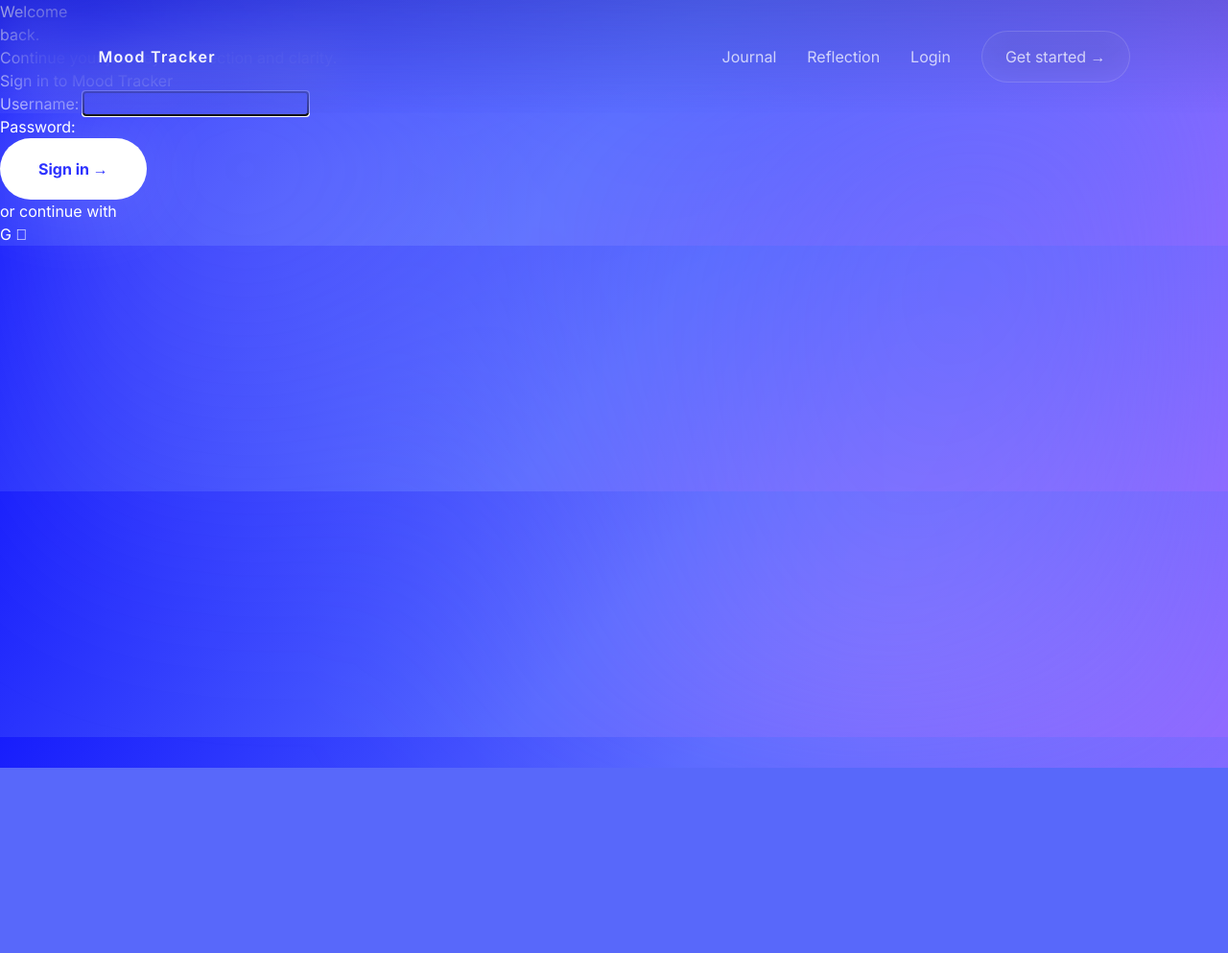
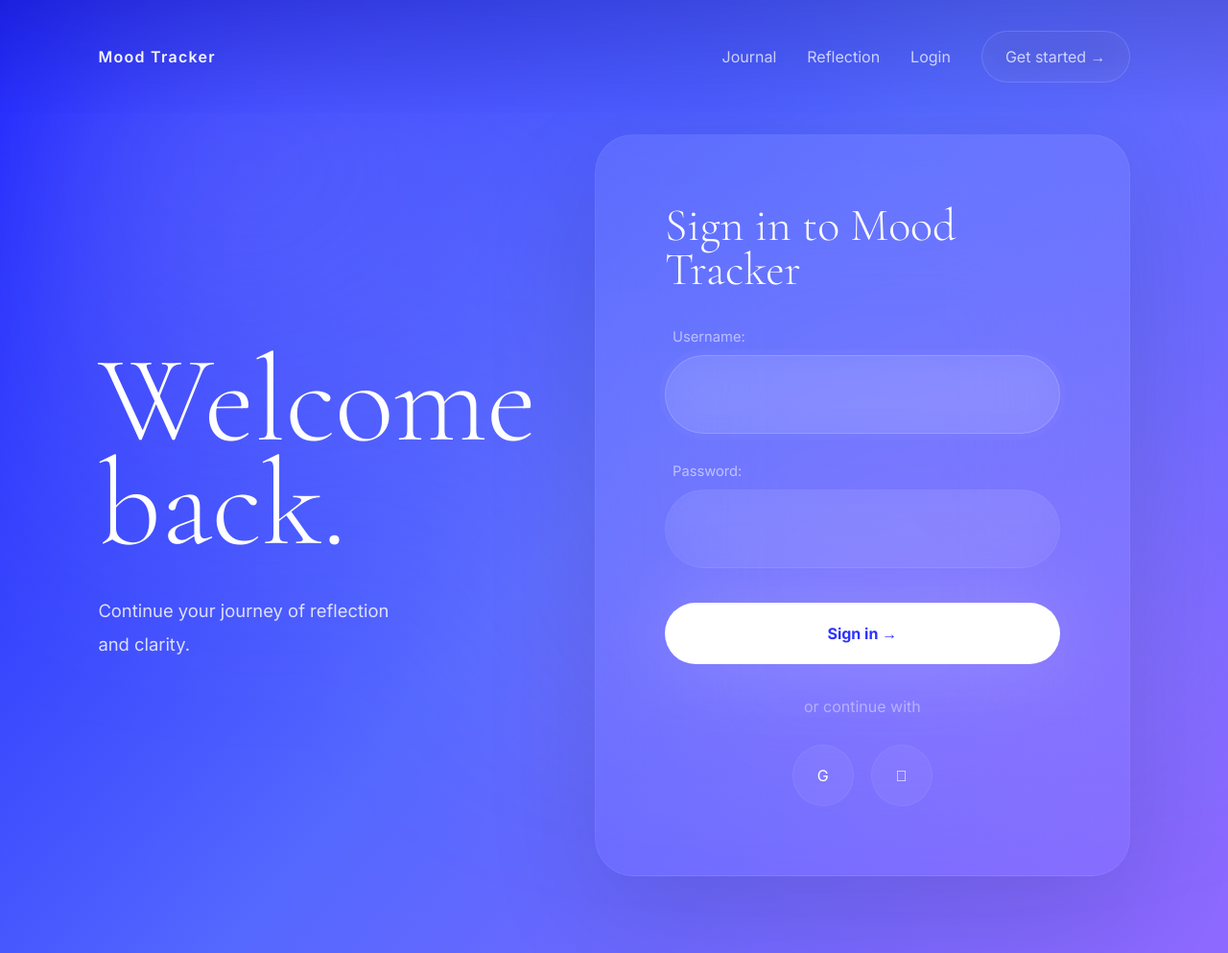
Before and after one commit to zwirok-git/ai-mood-tracker, a Django app: template templates/registration/login.html in a window 1280 px wide. Shown: the whole page at 96% size. Before the commit the page ends 800 px from the top, so only its background shows below. Run offline with Django 5.2, Linux system fonts and the light colour scheme; the template is opened without the code that fills it: values that come from a table or form of the project are taken from there, others are empty.

Commit message:
style: add styles for login page

```diff
--- a/static/css/styles.css
+++ b/static/css/styles.css
@@ -798,3 +798,314 @@ main {
     }
 
 }
+
+/* ---------- LOGIN ---------- */
+
+.login-layout {
+
+    min-height: 100svh;
+
+    display: grid;
+
+    grid-template-columns:
+        minmax(320px, 520px) minmax(500px, 640px);
+
+    gap: 140px;
+
+    align-items: center;
+
+    justify-content: center;
+
+    padding:
+        140px 8vw 80px;
+
+}
+
+.login-copy {
+
+    display: flex;
+
+    flex-direction: column;
+
+}
+
+.login-copy h1 {
+
+    font-family:
+        "Cormorant Garamond",
+        serif;
+
+    font-size:
+        clamp(6rem,
+            10vw,
+            8rem);
+
+    line-height: .84;
+
+    font-weight: 300;
+
+    margin: 0;
+
+}
+
+.login-copy p {
+
+    margin-top: 40px;
+
+    max-width: 340px;
+
+    font-size: 1.15rem;
+
+    line-height: 1.9;
+
+    opacity: .82;
+
+}
+
+.login-panel {
+
+    display: flex;
+
+    justify-content: center;
+
+    width: 100%;
+
+}
+
+.login-form {
+
+    width: 100%;
+
+    max-width: 620px;
+
+    padding: 72px;
+
+    border-radius: 40px;
+
+    background:
+
+        linear-gradient(180deg,
+            rgba(255, 255, 255, .08),
+            rgba(255, 255, 255, .03));
+
+    border:
+
+        1px solid rgba(255, 255, 255, .06);
+
+    backdrop-filter:
+
+        blur(80px);
+
+    box-shadow:
+
+        0 40px 120px rgba(0, 0, 0, .12);
+
+    display: flex;
+
+    flex-direction: column;
+
+    gap: 28px;
+
+}
+
+.login-form h2 {
+
+    font-family:
+        "Cormorant Garamond";
+
+    font-size: 3rem;
+
+    font-weight: 300;
+
+    line-height: .95;
+
+    margin: 0 0 8px;
+
+}
+
+.field {
+
+    display: flex;
+
+    flex-direction: column;
+
+    gap: 8px;
+
+}
+
+.field label {
+
+    margin-left: 8px;
+
+    font-size: .92rem;
+
+    opacity: .55;
+
+}
+
+.login-form input {
+
+    width: 100%;
+
+    height: 82px;
+
+    padding:
+        0 32px;
+
+    border-radius: 999px;
+
+    border:
+
+        1px solid rgba(255, 255, 255, .05);
+
+    background:
+
+        linear-gradient(180deg,
+            rgba(255, 255, 255, .07),
+            rgba(255, 255, 255, .03));
+
+    backdrop-filter:
+
+        blur(24px);
+
+    color: white;
+
+    font-size: 1rem;
+
+    transition:
+        .25s;
+
+}
+
+.login-form input::placeholder {
+
+    color:
+
+        rgba(255, 255, 255, .32);
+
+}
+
+.login-form input:focus {
+
+    outline: none;
+
+    background:
+
+        rgba(255, 255, 255, .10);
+
+    border-color:
+
+        rgba(255, 255, 255, .16);
+
+    box-shadow:
+
+        0 0 0 6px rgba(255, 255, 255, .025);
+
+}
+
+.login-form button[type="submit"] {
+
+    width: 100%;
+
+    margin-top: 8px;
+
+}
+
+.login-divider {
+
+    text-align: center;
+
+    opacity: .42;
+
+    margin-top: 4px;
+
+}
+
+.social-row {
+
+    display: flex;
+
+    justify-content: center;
+
+    gap: 18px;
+
+}
+
+.social-row button {
+
+    width: 64px;
+
+    height: 64px;
+
+    border-radius: 50%;
+
+    border:
+
+        1px solid rgba(255, 255, 255, .06);
+
+    background:
+
+        rgba(255, 255, 255, .05);
+
+    color: white;
+
+    transition:
+        .25s;
+
+}
+
+.social-row button:hover {
+
+    transform:
+
+        translateY(-3px);
+
+    background:
+
+        rgba(255, 255, 255, .08);
+
+}
+
+@media(max-width:1100px) {
+
+    .login-layout {
+
+        grid-template-columns:
+
+            1fr;
+
+        gap: 72px;
+
+    }
+
+    .login-copy {
+
+        text-align: center;
+
+        align-items: center;
+
+    }
+
+    .login-form {
+
+        padding: 56px;
+
+    }
+
+}
+
+@media(max-width:640px) {
+
+    .login-form {
+
+        padding: 40px;
+
+    }
+
+    .login-copy h1 {
+
+        font-size: 5rem;
+
+    }
+
+}
```
